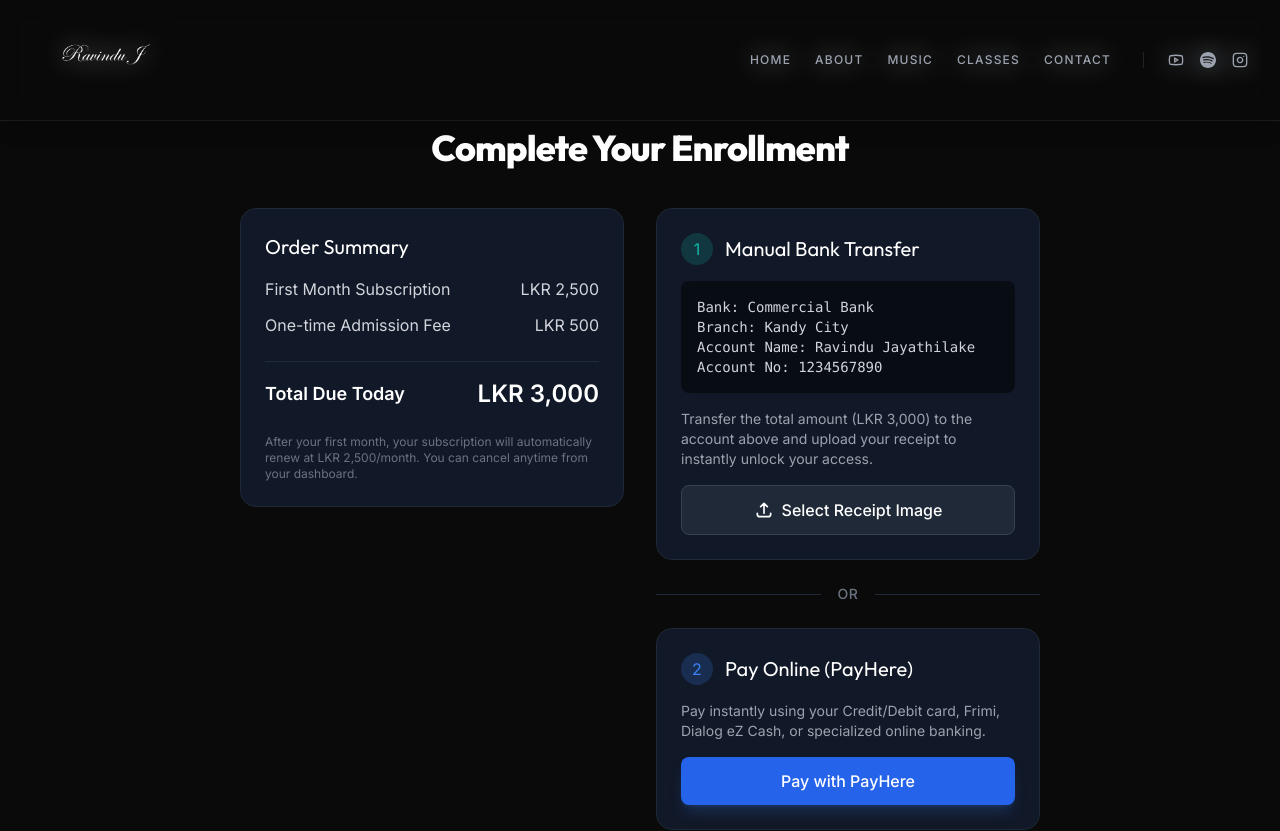
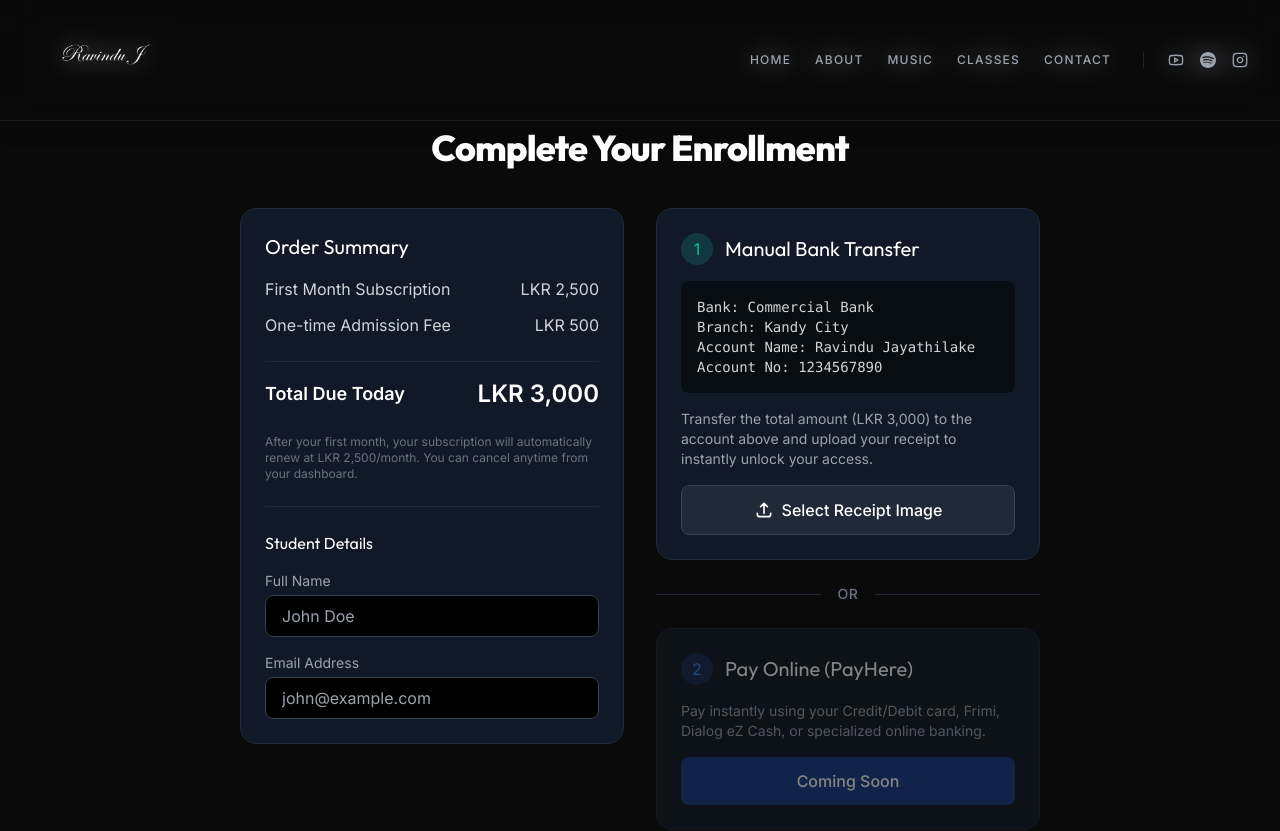
Before and after one commit to chithilamanul1/raviduweb, a Next.js app: page /checkout in a window 1280 px wide. Shown: the top 831 px of the page. Built offline with nearby package versions, Linux system fonts and the light colour scheme.

Commit message:
Add API route for Sanity receipt upload and connect it to Checkout form

```diff
--- /dev/null
+++ b/src/app/api/checkout/route.ts
@@ -0,0 +1,49 @@
+import { NextResponse } from 'next/server';
+import { createClient } from 'next-sanity';
+
+const client = createClient({
+  projectId: process.env.NEXT_PUBLIC_SANITY_PROJECT_ID || 'czcl29jz',
+  dataset: process.env.NEXT_PUBLIC_SANITY_DATASET || 'production',
+  apiVersion: '2024-01-01',
+  useCdn: false,
+  token: process.env.SANITY_API_TOKEN
+});
+
+export async function POST(req: Request) {
+  try {
+    const formData = await req.formData();
+    const file = formData.get('file') as File;
+    const name = formData.get('name') as string;
+    const email = formData.get('email') as string;
+
+    if (!file || !name || !email) {
+      return NextResponse.json({ error: 'Missing required fields' }, { status: 400 });
+    }
+
+    // 1. Upload the image to Sanity
+    const buffer = Buffer.from(await file.arrayBuffer());
+    const asset = await client.assets.upload('image', buffer, {
+      filename: file.name
+    });
+
+    // 2. Create the student document
+    const student = await client.create({
+      _type: 'student',
+      name: name,
+      email: email,
+      paymentStatus: 'pending',
+      receiptImage: {
+        _type: 'image',
+        asset: {
+          _type: 'reference',
+          _ref: asset._id
+        }
+      }
+    });
+
+    return NextResponse.json({ success: true, student });
+  } catch (error: any) {
+    console.error("Sanity Upload Error:", error);
+    return NextResponse.json({ error: error.message }, { status: 500 });
+  }
+}
--- a/src/app/checkout/page.tsx
+++ b/src/app/checkout/page.tsx
@@ -1,12 +1,54 @@
+"use client"
+
+import { useState } from 'react'
 import { Navbar } from '../../components/Navbar'
 import { Footer } from '../../components/Footer'
-
-export const metadata = {
-  title: 'Checkout | Ravindu Jayathilake',
-  description: 'Complete your enrollment to the Guitar Masterclass.',
-}
+import { useRouter } from 'next/navigation'
 
 export default function CheckoutPage() {
+  const router = useRouter()
+  const [name, setName] = useState('')
+  const [email, setEmail] = useState('')
+  const [isUploading, setIsUploading] = useState(false)
+  const [error, setError] = useState('')
+
+  const handleFileUpload = async (e: React.ChangeEvent<HTMLInputElement>) => {
+    if (!e.target.files || !e.target.files[0]) return;
+
+    if (!name || !email) {
+      setError('Please enter your Name and Email before uploading the receipt.')
+      return;
+    }
+
+    const file = e.target.files[0]
+    setIsUploading(true)
+    setError('')
+
+    try {
+      const formData = new FormData()
+      formData.append('file', file)
+      formData.append('name', name)
+      formData.append('email', email)
+
+      const response = await fetch('/api/checkout', {
+        method: 'POST',
+        body: formData,
+      })
+
+      if (!response.ok) {
+        throw new Error('Upload failed')
+      }
+
+      // Upload successful, redirect to dashboard
+      router.push('/dashboard?status=pending')
+
+    } catch (err) {
+      console.error(err)
+      setError('Failed to upload receipt. Please try again.')
+      setIsUploading(false)
+    }
+  }
+
   return (
     <div className="min-h-screen bg-dark text-gray-100 flex flex-col">
       <Navbar />
@@ -40,9 +82,34 @@ export default function CheckoutPage() {
                 <span className="text-2xl font-bold text-white">LKR 3,000</span>
               </div>
 
-              <p className="text-xs text-gray-500">
+              <p className="text-xs text-gray-500 mb-6">
                 After your first month, your subscription will automatically renew at LKR 2,500/month. You can cancel anytime from your dashboard.
               </p>
+
+              {/* Student Details Form */}
+              <div className="space-y-4 border-t border-gray-800 pt-6">
+                <h3 className="font-medium text-white">Student Details</h3>
+                <div>
+                  <label className="block text-sm text-gray-400 mb-1">Full Name</label>
+                  <input
+                    type="text"
+                    value={name}
+                    onChange={(e) => setName(e.target.value)}
+                    className="w-full bg-black border border-gray-700 rounded-lg px-4 py-2 text-white focus:outline-none focus:border-teal-500 transition-colors"
+                    placeholder="John Doe"
+                  />
+                </div>
+                <div>
+                  <label className="block text-sm text-gray-400 mb-1">Email Address</label>
+                  <input
+                    type="email"
+                    value={email}
+                    onChange={(e) => setEmail(e.target.value)}
+                    className="w-full bg-black border border-gray-700 rounded-lg px-4 py-2 text-white focus:outline-none focus:border-teal-500 transition-colors"
+                    placeholder="john@example.com"
+                  />
+                </div>
+              </div>
             </div>
 
             {/* Payment Methods */}
@@ -68,27 +135,32 @@ export default function CheckoutPage() {
                   Transfer the total amount (LKR 3,000) to the account above and upload your receipt to instantly unlock your access.
                 </p>
 
+                {error && <p className="text-red-400 text-sm mb-4">{error}</p>}
+
                 {/* Hidden File Input */}
                 <input
                   type="file"
                   id="receipt-upload"
                   className="hidden"
                   accept="image/*"
-                  onChange={(e) => {
-                    if (e.target.files && e.target.files[0]) {
-                      alert("File selected! We are wiring up the database to receive this file right now.");
-                    }
-                  }}
+                  onChange={handleFileUpload}
+                  disabled={isUploading}
                 />
 
                 <label
                   htmlFor="receipt-upload"
-                  className="w-full py-3 px-4 bg-gray-800 hover:bg-gray-700 text-white font-medium rounded-lg transition duration-200 border border-gray-700 flex justify-center items-center gap-2 cursor-pointer"
+                  className={`w-full py-3 px-4 ${isUploading ? 'bg-gray-700 cursor-not-allowed' : 'bg-gray-800 hover:bg-gray-700 cursor-pointer'} text-white font-medium rounded-lg transition duration-200 border border-gray-700 flex justify-center items-center gap-2`}
                 >
-                  <svg className="w-5 h-5" fill="none" viewBox="0 0 24 24" stroke="currentColor">
-                    <path strokeLinecap="round" strokeLinejoin="round" strokeWidth={2} d="M4 16v1a3 3 0 003 3h10a3 3 0 003-3v-1m-4-8l-4-4m0 0L8 8m4-4v12" />
-                  </svg>
-                  Select Receipt Image
+                  {isUploading ? (
+                    <span>Uploading...</span>
+                  ) : (
+                    <>
+                      <svg className="w-5 h-5" fill="none" viewBox="0 0 24 24" stroke="currentColor">
+                        <path strokeLinecap="round" strokeLinejoin="round" strokeWidth={2} d="M4 16v1a3 3 0 003 3h10a3 3 0 003-3v-1m-4-8l-4-4m0 0L8 8m4-4v12" />
+                      </svg>
+                      Select Receipt Image
+                    </>
+                  )}
                 </label>
               </div>
 
@@ -100,7 +172,7 @@ export default function CheckoutPage() {
               </div>
 
               {/* Option B: PayHere */}
-              <div className="bg-gray-900 border border-gray-800 rounded-2xl p-6">
+              <div className="bg-gray-900 border border-gray-800 rounded-2xl p-6 opacity-50 cursor-not-allowed">
                 <div className="flex items-center gap-3 mb-4">
                   <div className="w-8 h-8 rounded-full bg-blue-500/20 flex items-center justify-center text-blue-500">
                     2
@@ -112,8 +184,8 @@ export default function CheckoutPage() {
                   Pay instantly using your Credit/Debit card, Frimi, Dialog eZ Cash, or specialized online banking.
                 </p>
 
-                <button className="w-full py-3 px-4 bg-blue-600 hover:bg-blue-700 text-white font-medium rounded-lg transition duration-200 shadow-lg shadow-blue-500/20">
-                  Pay with PayHere
+                <button disabled className="w-full py-3 px-4 bg-blue-600/50 text-white font-medium rounded-lg transition duration-200 cursor-not-allowed">
+                  Coming Soon
                 </button>
               </div>
 
```
